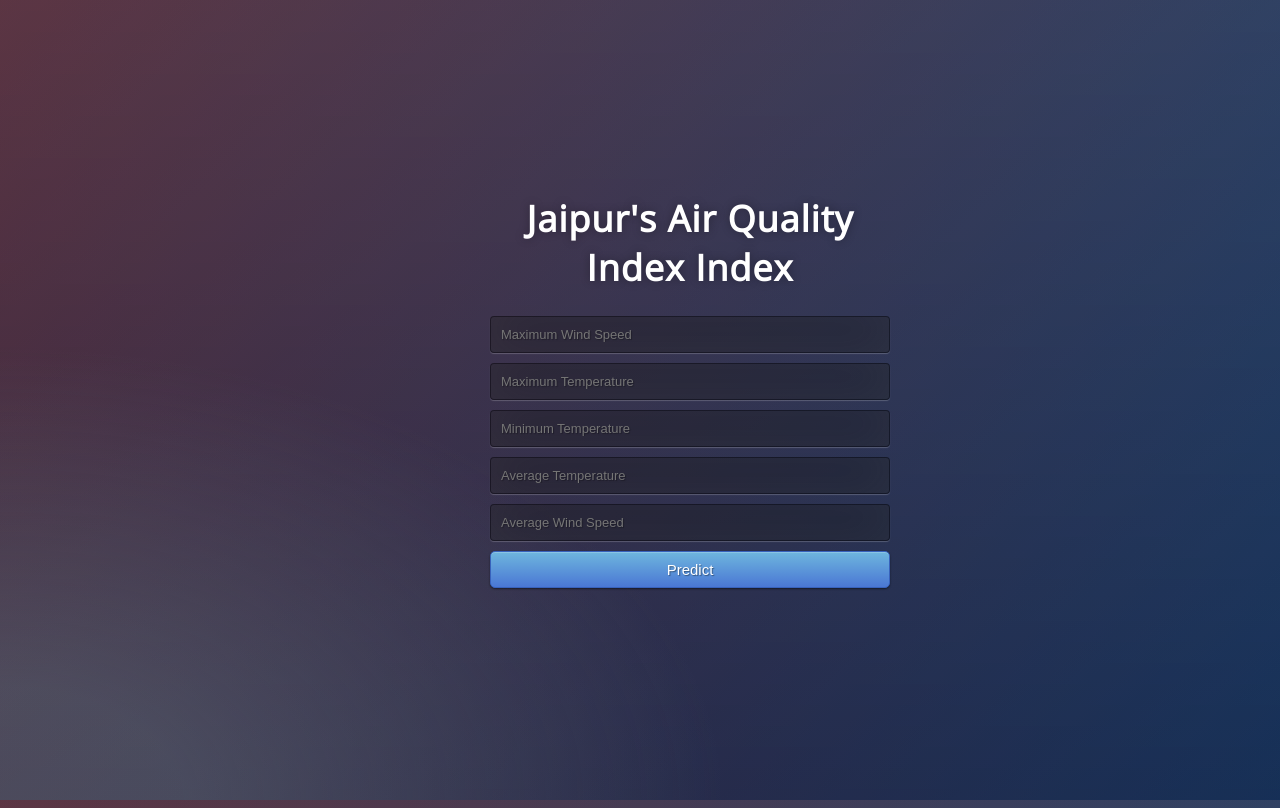
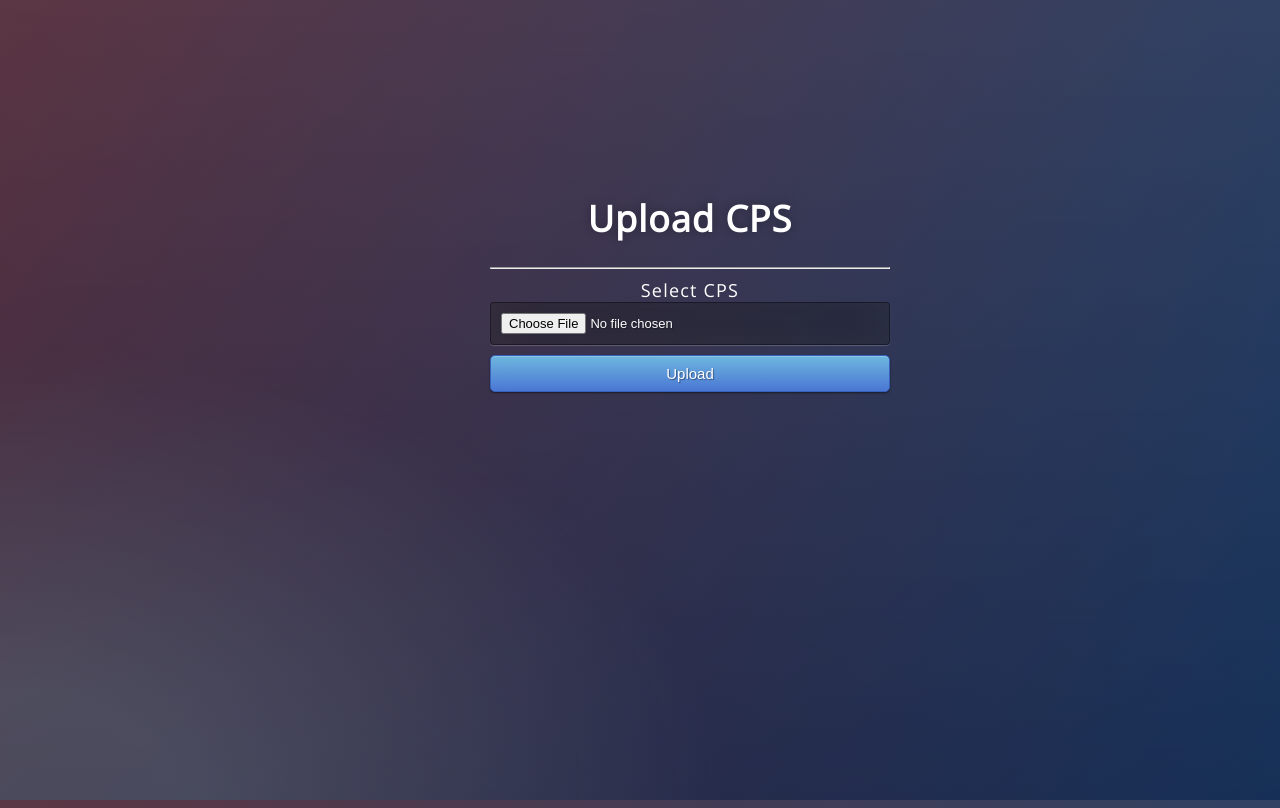
Before and after one commit to srinigoteti/maaya, a Flask app: page / in a window 1280 px wide. Run offline with Flask 2, Linux system fonts and the light colour scheme.

Commit message:
Update home.html

```diff
--- a/templates/home.html
+++ b/templates/home.html
@@ -14,19 +14,20 @@
 
 <body>
  <div class="login">
-	<h1>Jaipur's Air Quality Index Index</h1>
+	<h1>Upload CPS</h1>
+      <hr>
 
-     <!-- Main Input For Receiving Query to our ML -->
-    <form action="{{ url_for('predict')}}"method="post">
-      <input type="text" name="interview_score3" placeholder="Maximum Wind Speed" required="required" /><br>
-    	<input type="text" name="experience" placeholder="Maximum Temperature" required="required" /><br>
-        <input type="text" name="test_score" placeholder="Minimum Temperature" required="required" /><br>
-        <input type="text" name="interview_score5" placeholder="Average Temperature" required="required" /><br>
-        <input type="text" name="interview_score6" placeholder="Average Wind Speed" required="required" /><br>
+      <form action="/magic" method="POST" enctype="multipart/form-data">
 
+        <div class="form-group">
+          <label>Select CPS</label>
+          <div class="custom-file">
+            <input type="file" class="custom-file-input" name="file" id="file">
+          </div>
+        </div>
 
+        <button type="submit" class="btn btn-primary btn-block btn-large">Upload</button>
 
-        <button type="submit" class="btn btn-primary btn-block btn-large">Predict</button>
     </form>
 
    <br>
```
